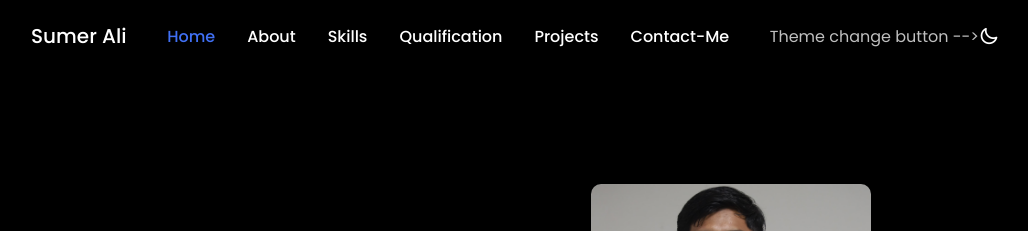
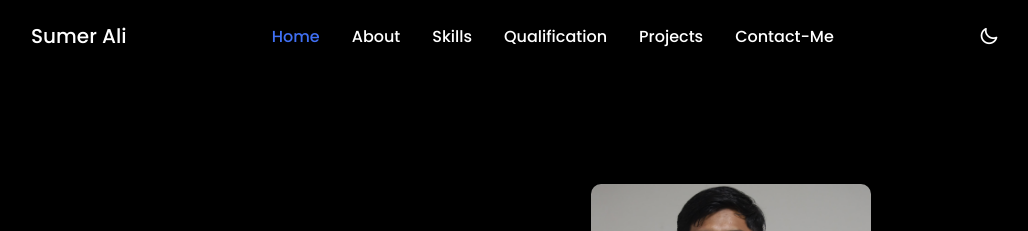
Before and after one commit to Sumerali5581/Portfolio, a plain HTML site: page index.html in a window 1280 px wide. Shown: the top 231 px of the page, without its empty margins (125-1153 px from the left). Drawn offline with nearby package versions, Linux system fonts and the light colour scheme.

Commit message:
Update index.html

```diff
--- a/index.html
+++ b/index.html
@@ -53,7 +53,7 @@
           <i class="uil uil-times nav__close" id="nav-close"></i>
         </div>
         <div class="nav__btns">
-          Theme change button -->
+         <!-- Theme change button -->
           <i class="uil uil-moon change-theme" id="theme-button"></i>
 
           <div class="nav__toggle" id="nav-toggle">
```
